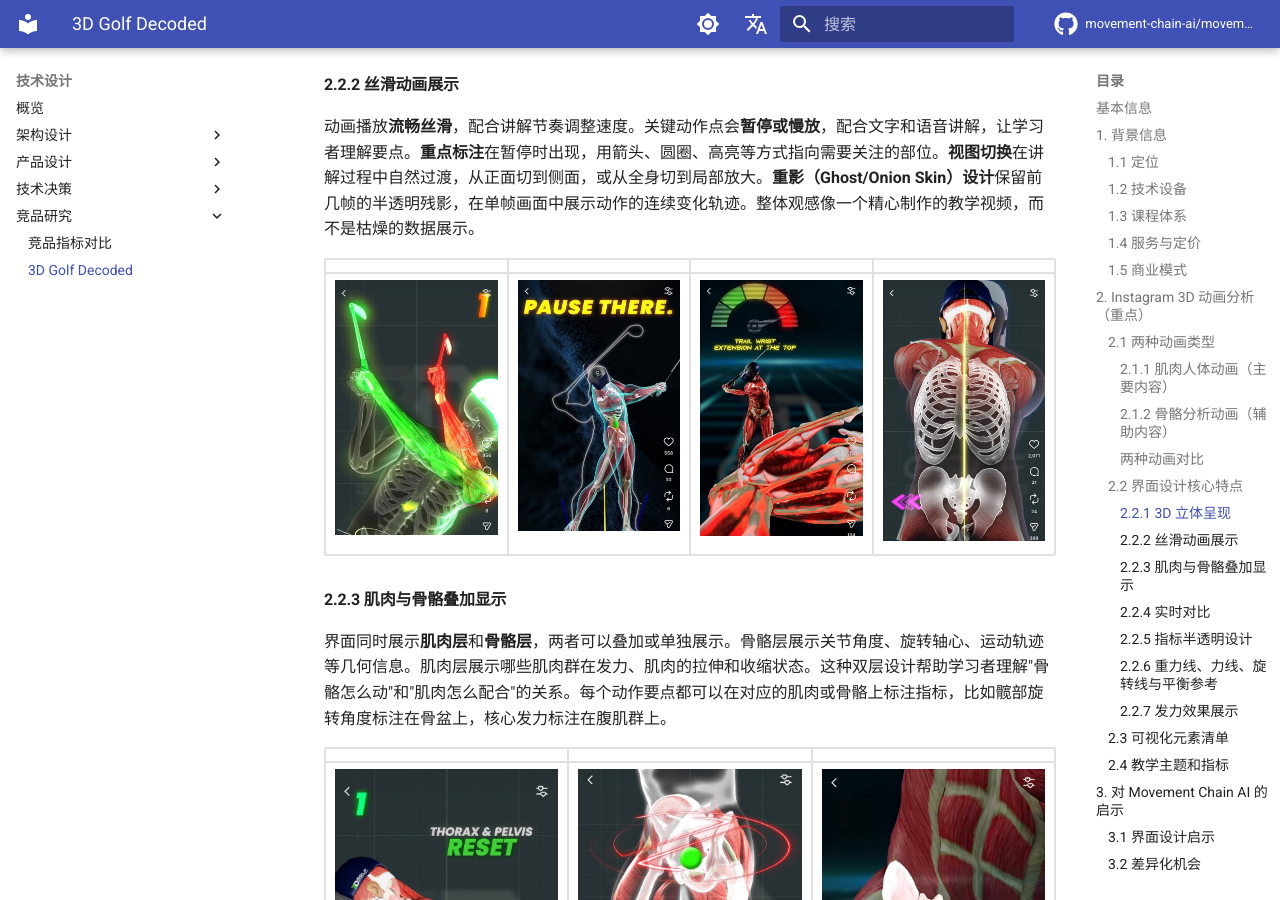
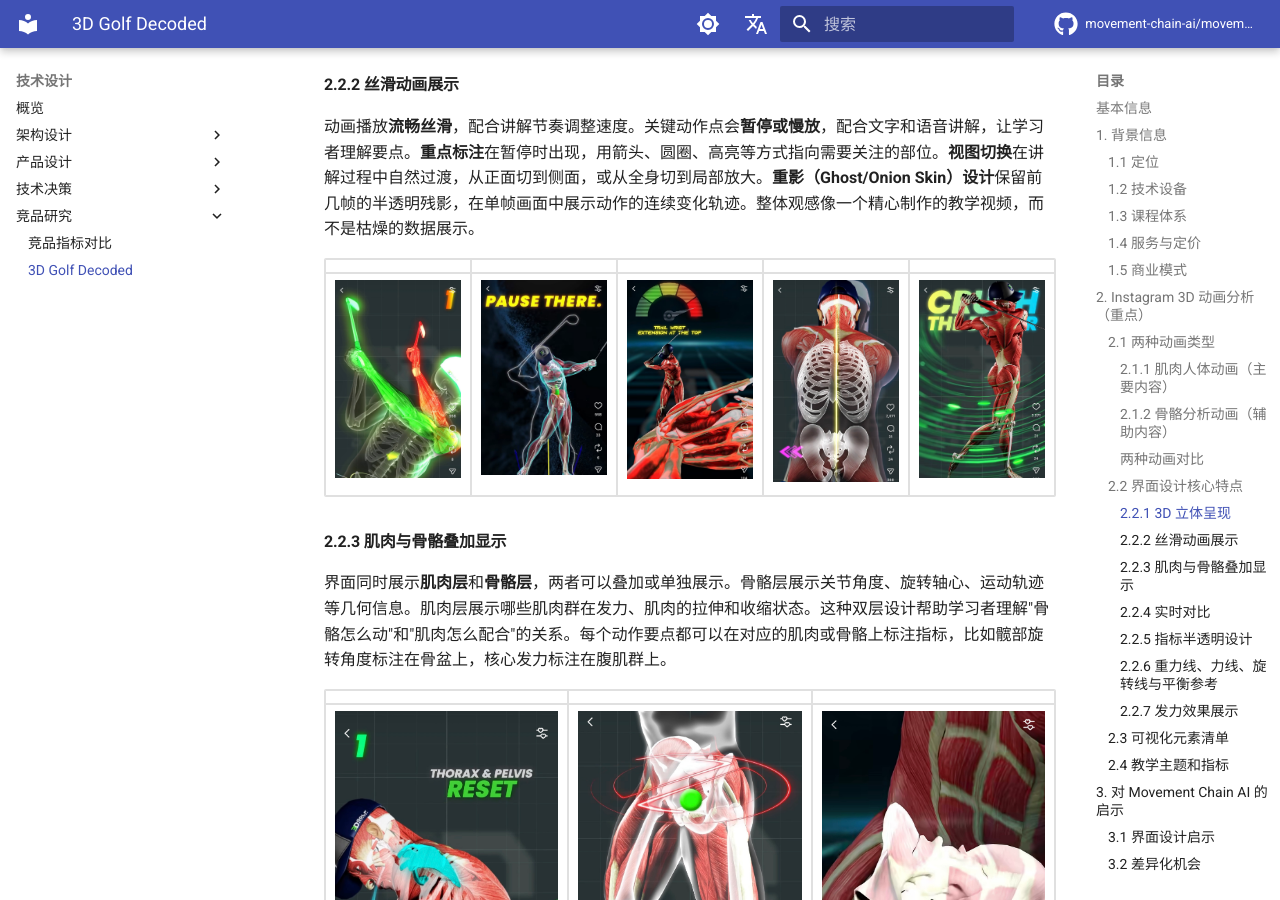
Before and after one commit to movement-chain-ai/movement-chain-docs, an MkDocs documentation site: the page built from docs/zh/design/research/3d-golf-decoded.md, in a window 1280 px wide and 900 px high, scrolled down 4021 px. Built offline with MkDocs 1.6.1 and Material for MkDocs 9.7.7, drawn with Linux system fonts in a browser that asks for light colours; comment, search, counter and statistics services are not loaded; the version menu is left out.

Commit message:
docs: 添加第五张丝滑动画展示图片
🤖 Generated with [Claude Code](https://claude.com/claude-code)

Co-Authored-By: Claude Opus 4.5 <noreply@anthropic.com>

```diff
--- a/docs/zh/design/research/3d-golf-decoded.md
+++ b/docs/zh/design/research/3d-golf-decoded.md
@@ -144,9 +144,9 @@ Instagram 上有**两种类型**的 3D 动画内容：
 
 动画播放**流畅丝滑**，配合讲解节奏调整速度。关键动作点会**暂停或慢放**，配合文字和语音讲解，让学习者理解要点。**重点标注**在暂停时出现，用箭头、圆圈、高亮等方式指向需要关注的部位。**视图切换**在讲解过程中自然过渡，从正面切到侧面，或从全身切到局部放大。**重影（Ghost/Onion Skin）设计**保留前几帧的半透明残影，在单帧画面中展示动作的连续变化轨迹。整体观感像一个精心制作的教学视频，而不是枯燥的数据展示。
 
-| | | | |
-|:---:|:---:|:---:|:---:|
-| ![丝滑动画](images/smooth-animation-1.jpg){ width="300" } | ![丝滑动画](images/smooth-animation-2.jpg){ width="300" } | ![丝滑动画](images/smooth-animation-3.jpg){ width="300" } | ![丝滑动画](images/smooth-animation-4.jpg){ width="300" } |
+| | | | | |
+|:---:|:---:|:---:|:---:|:---:|
+| ![丝滑动画](images/smooth-animation-1.jpg){ width="300" } | ![丝滑动画](images/smooth-animation-2.jpg){ width="300" } | ![丝滑动画](images/smooth-animation-3.jpg){ width="300" } | ![丝滑动画](images/smooth-animation-4.jpg){ width="300" } | ![丝滑动画](images/smooth-animation-5.jpg){ width="300" } |
 
 
 #### 2.2.3 肌肉与骨骼叠加显示
@@ -155,7 +155,7 @@ Instagram 上有**两种类型**的 3D 动画内容：
 
 | | | |
 |:---:|:---:|:---:|
-| ![肌肉骨骼叠加](images/muscle-skeleton-overlay-1.jpg){ width="300" } | ![肌肉骨骼叠加](images/muscle-skeleton-overlay-2.jpg){ width="300" } | ![肌肉骨骼叠加](images/muscle-skeleton-overlay-3.jpg){ width="300" } |
+| ![肌肉骨骼叠加](images/muscle-skeleton-overlay-1.jpg){ width="300" } | ![肌肉骨骼叠加](images/muscle-skeleton-overlay-2.jpg){ width="300" } | ![肌肉骨骼叠加](images/muscle-skeleton-overlay-3.jpg){ width="300" } || ![丝滑动画](images/smooth-animation-4.jpg){ width="300" }
 
 #### 2.2.4 实时对比
 
```
Also changed, not shown: docs/zh/design/research/images/smooth-animation-5.jpg (added).
